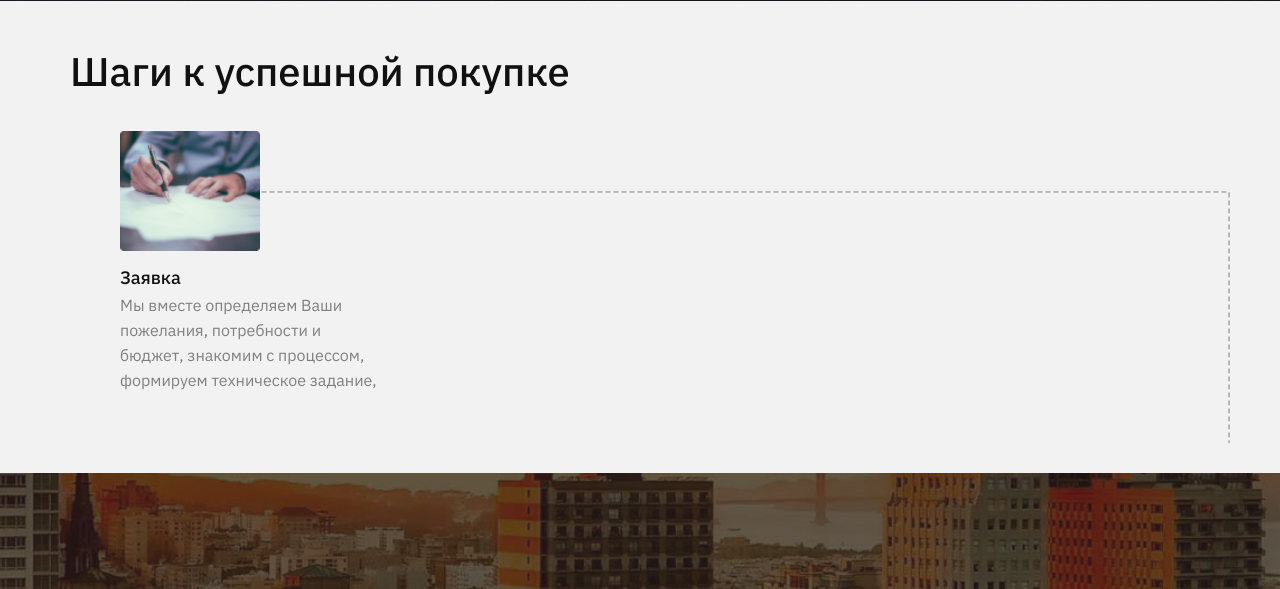
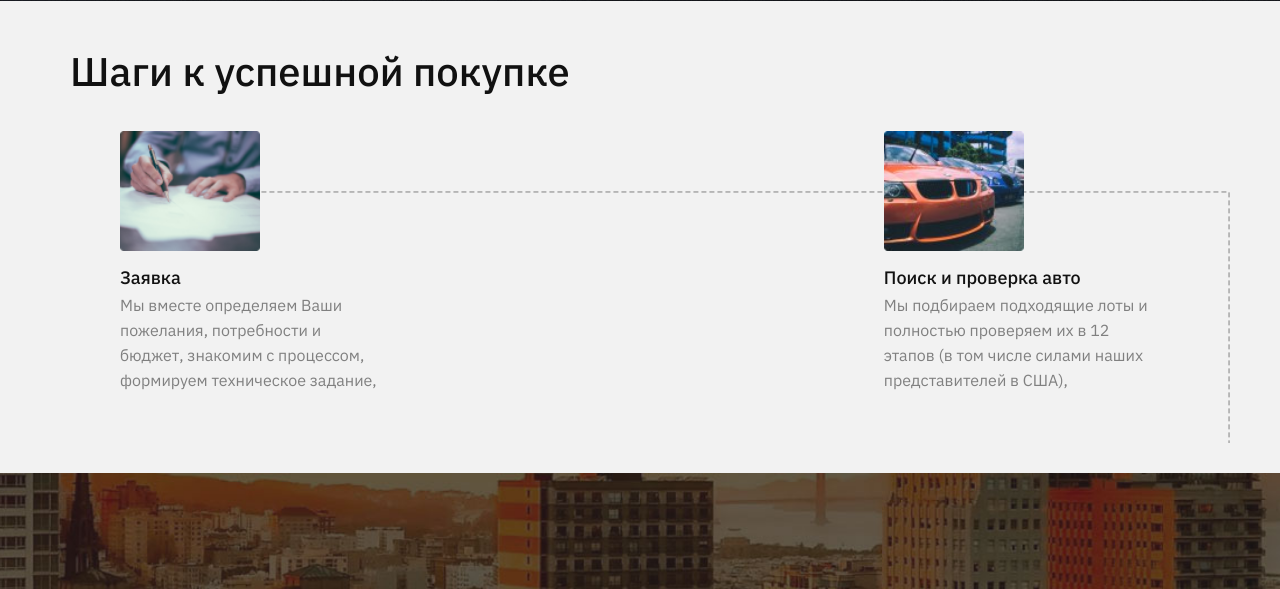
Before and after one commit to kolobangagit/delivery, a Django app: page / in a window 1280 px wide. Shown: the part 4204-4793 px from the top of the page. Run offline with Django 3.2, Linux system fonts and the light colour scheme; some libraries are stand-ins or nearby versions.

Commit message:
fix readmore plugin_2

```diff
--- a/templates/base.html
+++ b/templates/base.html
@@ -427,10 +427,15 @@
         <div class="stage__container">
             <h2 class="stage__caption">Шаги к успешной покупке</h2>
             <div class="stage__blocks adaptive--hide">
-                <div class="stage__item">
+                <div class="stage__item revealator-slideup revealator-once revealator-within">
                     <img class="stage__img" src="{% static 'img/helloquence-oqmzwnd3thu-unsplash_1.png' %}" alt="Заявка">
                     <h3 class="stage__title">Заявка</h3>
                     <p class="stage__desc" style="max-height: none; height: 100px;" data-readmore="" aria-expanded="false" id="rmjs-1"> Мы вместе определяем Ваши пожелания, потребности и бюджет, знакомим с процессом, формируем техническое задание, фиксируем все в договоре. Очень ВАЖНО правильно посчитать выгодность авто, средняя экономия составляет от 20-50%.</p>
+                </div>
+                <div class="stage__item revealator-slideup revealator-once revealator-within">
+                    <img class="stage__img" src="{% static 'img/2_2.jpg' %}" alt="Поиск и проверка авто">
+                    <h3 class="stage__title">Поиск и проверка авто</h3>
+                    <p class="stage__desc" style="max-height: none; height: 100px;" data-readmore="" aria-expanded="false" id="rmjs-2">     Мы подбираем подходящие лоты и полностью проверяем их в 12 этапов (в том числе силами наших представителей в США), предоставляем полную историю эксплуатации от производства до попадания на площадку аукциона. Перед покупкой предоставляем расчет «под ключ» включая все этапы и согласовываем с Вами письменно.</p>
                 </div>
 
             </div>
```
